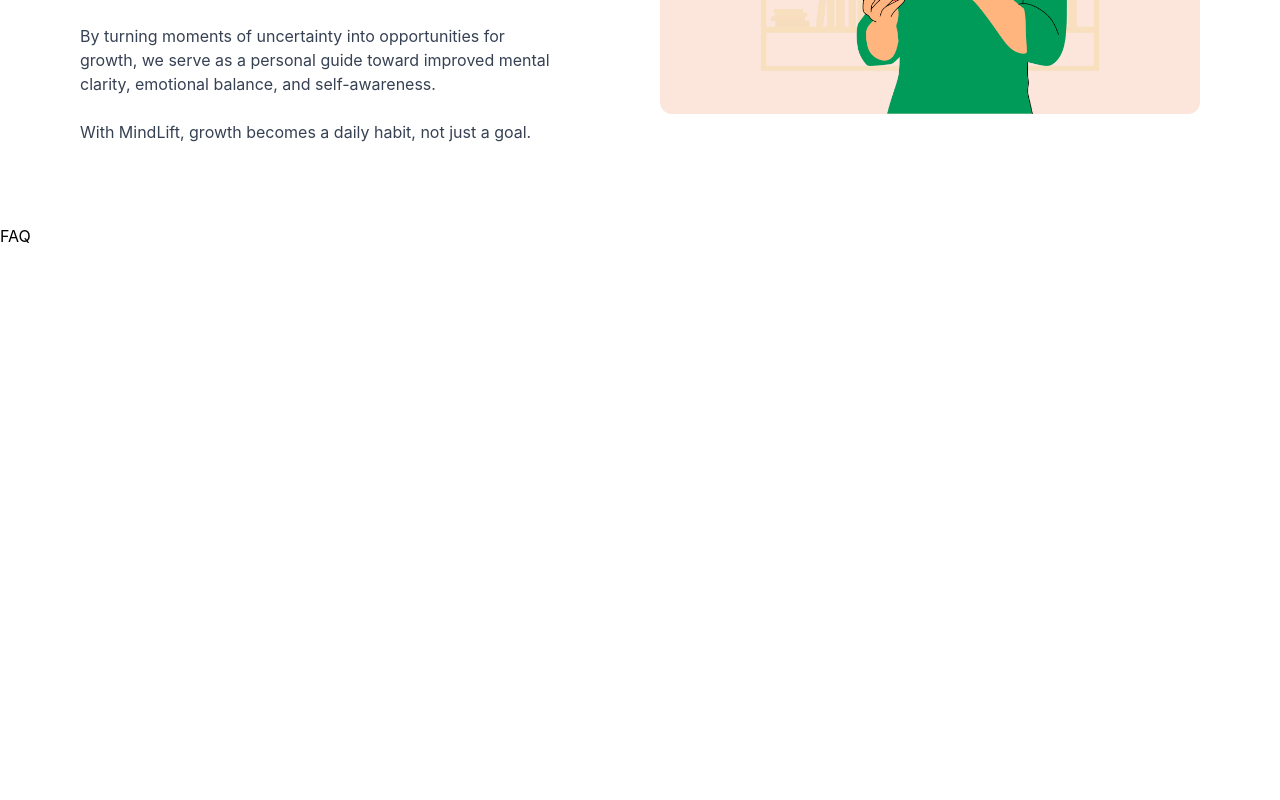
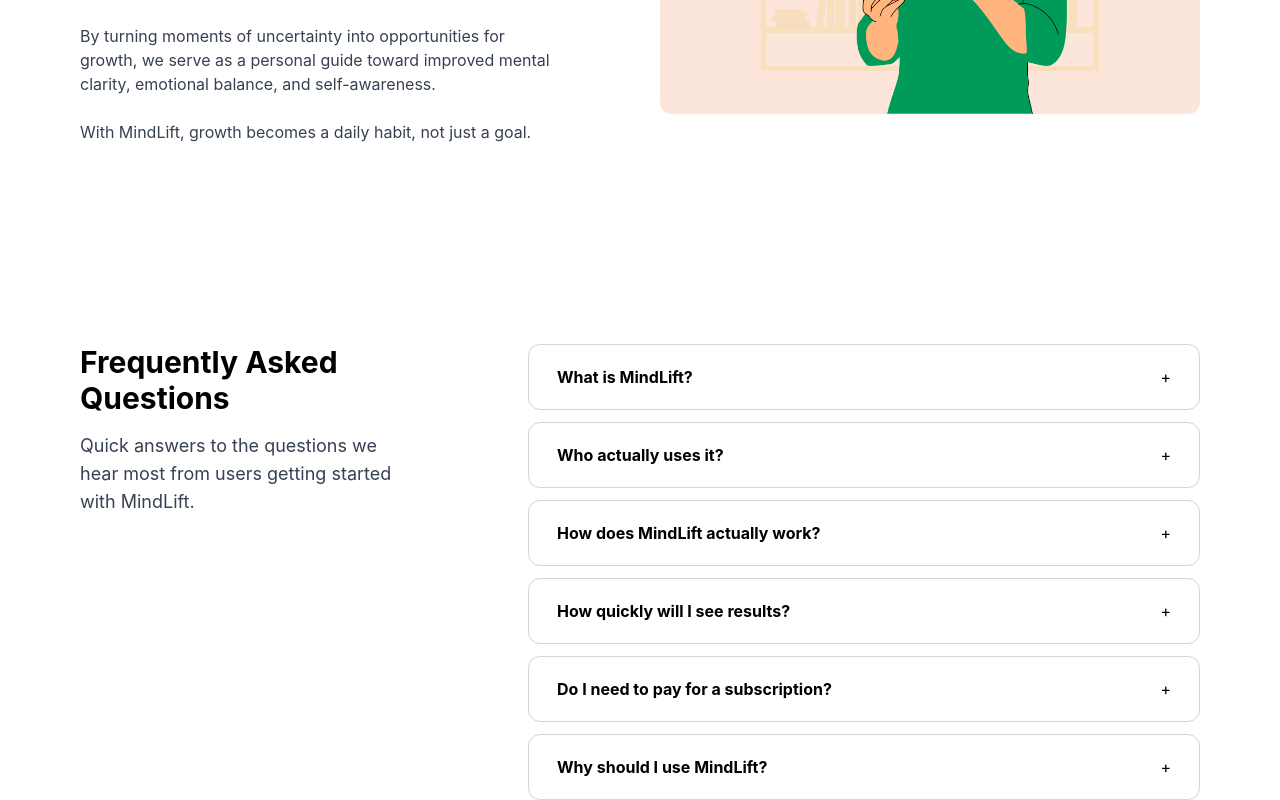
Before and after one commit to miachis/MindLift, a React (Vite) app: page / in a window 1280 px wide. Shown: the part 2268-3068 px from the top of the page. Before the commit the page ends 2516 px from the top, so only its background shows below. Built offline with nearby package versions, Linux system fonts and the light colour scheme.

Commit message:
faq and its responsiveness done

```diff
--- a/src/components/About.jsx
+++ b/src/components/About.jsx
@@ -2,7 +2,7 @@ function About() {
   return (
     <section className="flex flex-col items-center" id="about">
       <div>
-        <div className="flex pt-20 px-15 lg:px-30 gap-10 items-center w-full flex-col lg:flex-row">
+        <div className="flex pt-20 px-7 lg:px-30 gap-10 items-center w-full flex-col lg:flex-row">
           {/* for large screens */}
           <div className="w-[50%] hidden lg:block">
             <img
@@ -114,15 +114,15 @@ function About() {
         </div>
       </div>
 
-      <div className="flex p-20 flex-col lg:flex-row gap-10">
+      <div className="flex pt-20 px-7 lg:p-20 flex-col lg:flex-row gap-10">
         <div className="lg:w-[50%]">
           <div className="mb-8">
-            <h1 className="text-3xl font-serif font-bold max-lg:text-center">
+            <h1 className="text-3xl font-serif font-bold">
               The Story Behind MindLift
             </h1>
           </div>
           <div className="max-w-120">
-            <p className="text-md text-gray-700">
+            <div className="text-md text-gray-700">
               MindLift does exactly what it says, it lifts one's mind. <br />
               <p className="pt-3">
                 MindLift is a thoughtfully designed platform dedicated to
@@ -146,7 +146,7 @@ function About() {
               <p>
                 With MindLift, growth becomes a daily habit, not just a goal.
               </p>
-            </p>
+            </div>
           </div>
         </div>
 
--- /dev/null
+++ b/src/components/Contact.jsx
@@ -0,0 +1,5 @@
+function Contact() {
+  return <section></section>;
+}
+
+export default Contact;
--- a/src/components/DropDownNavbar.jsx
+++ b/src/components/DropDownNavbar.jsx
@@ -6,7 +6,7 @@ function DropDownNavbar() {
           <a href="#about">About</a>
         </div>
         <div className="border-b border-gray-300 font-medium text-md py-4">
-          <a href="#">FAQ</a>
+          <a href="#faq">FAQ</a>
         </div>
         <div className="border-b border-gray-300 font-medium text-md py-4">
           <a href="#">Contact</a>
--- a/src/components/FAQ.jsx
+++ b/src/components/FAQ.jsx
@@ -1,7 +1,159 @@
+import { useState } from "react";
+
 function FAQ() {
+  const [firstOpen, setFirstOpen] = useState(false);
+  const [secondOpen, setSecondOpen] = useState(false);
+  const [thirdOpen, setThirdOpen] = useState(false);
+  const [fourthOpen, setFourthOpen] = useState(false);
+  const [fifthOpen, setFifthOpen] = useState(false);
+  const [lastOpen, setLastOpen] = useState(false);
+
   return (
-    <section>
-      <h1>FAQ</h1>
+    <section
+      className="flex justify-center space-y-20 lg:gap-30 px-7 lg:px-20 items-start pt-30 flex-col lg:flex-row"
+      id="faq"
+    >
+      <div>
+        <h1 className="text-3xl font-bold">Frequently Asked Questions</h1>
+        <div>
+          <p className="text-lg text-gray-700 pt-4">
+            Quick answers to the questions we hear most from users getting
+            started with MindLift.
+          </p>
+        </div>
+      </div>
+      <div className="w-full">
+        <ul className="flex flex-col gap-3">
+          <li className="border border-gray-300 px-6 py-5 lg:px-7 lg:py-5 rounded-xl w-full lg:w-2xl">
+            <div>
+              <button
+                className="flex w-full justify-between cursor-pointer"
+                onClick={() => setFirstOpen(!firstOpen)}
+              >
+                <p className="text-md font-bold">What is MindLift?</p>
+                <p>+</p>
+              </button>
+            </div>
+            {firstOpen && (
+              <div className="w-full">
+                <p className="text-md text-gray-700 pt-3 pb-2 w-full">
+                  MindLift is your mind's personal buddy. It turns your daily
+                  difficulties into an opportunity for you to grow mentally and
+                  physically as a human made. It is a personalized assistant
+                  that helps with decision making that tends to throw one's mind
+                  off balance.
+                </p>
+              </div>
+            )}
+          </li>
+          <li className="border border-gray-300 px-7 py-5 rounded-xl w-full lg:w-2xl">
+            <div>
+              <button
+                className="flex w-full justify-between cursor-pointer"
+                onClick={() => setSecondOpen(!secondOpen)}
+              >
+                <p className="text-md font-bold">Who actually uses it?</p>
+                <p>+</p>
+              </button>
+            </div>
+            {secondOpen && (
+              <div>
+                <p className="text-md text-gray-700 pt-3 pb-2">
+                  Absolutely anyone can signup or create an account and use
+                  MindLift today. There are no restrictions to different kinds
+                  of individuals.
+                </p>
+              </div>
+            )}
+          </li>
+          <li className="border border-gray-300 px-7 py-5 rounded-xl w-full lg:w-2xl">
+            <div>
+              <button
+                className="flex w-full justify-between cursor-pointer"
+                onClick={() => setThirdOpen(!thirdOpen)}
+              >
+                <p className="text-md font-bold">
+                  How does MindLift actually work?
+                </p>
+                <p>+</p>
+              </button>
+            </div>
+            {thirdOpen && (
+              <div>
+                <p className="text-md text-gray-700 pt-3 pb-2">
+                  MindLift requires you, a user, to give it some challenges or
+                  bottlenecks you faced during the day and how you reacted or
+                  responded to those challenges, it then generates a
+                  personalized feedback or recommendation in which you can apply
+                  to similar challenges that you may face in the future.
+                </p>
+              </div>
+            )}
+          </li>
+          <li className="border border-gray-300 px-7 py-5 rounded-xl w-full lg:w-2xl">
+            <div>
+              <button
+                className="flex w-full justify-between cursor-pointer"
+                onClick={() => setFourthOpen(!fourthOpen)}
+              >
+                <p className="text-md font-bold">
+                  How quickly will I see results?
+                </p>
+                <p>+</p>
+              </button>
+            </div>
+            {fourthOpen && (
+              <div>
+                <p className="text-md text-gray-700 pt-3 pb-2">
+                  You can decide to view results daily as you feed your
+                  challenges into MindLift or you can save the results for the
+                  end of the week.
+                </p>
+              </div>
+            )}
+          </li>
+          <li className="border border-gray-300 px-7 py-5 rounded-xl w-full lg:w-2xl">
+            <div>
+              <button
+                className="flex w-full justify-between cursor-pointer"
+                onClick={() => setFifthOpen(!fifthOpen)}
+              >
+                <p className="text-md font-bold">
+                  Do I need to pay for a subscription?
+                </p>
+                <p>+</p>
+              </button>
+            </div>
+            {fifthOpen && (
+              <div>
+                <p className="text-md text-gray-700 pt-3 pb-2">
+                  Nope. MindLift is 100% free.
+                </p>
+              </div>
+            )}
+          </li>
+          <li className="border border-gray-300 px-7 py-5 rounded-xl w-full lg:w-2xl">
+            <div>
+              <button
+                className="flex w-full justify-between cursor-pointer"
+                onClick={() => setLastOpen(!lastOpen)}
+              >
+                <p className="text-md font-bold">Why should I use MindLift?</p>
+                <p>+</p>
+              </button>
+            </div>
+            {lastOpen && (
+              <div>
+                <p className="text-md text-gray-700 pt-3 pb-2">
+                  Think of MindLift as your personal therapist, only that it
+                  costs less and is always available. All you need do is create
+                  an account and start conversing.
+                </p>
+              </div>
+            )}
+          </li>
+        </ul>
+      </div>
     </section>
   );
 }
--- a/src/components/Navbar.jsx
+++ b/src/components/Navbar.jsx
@@ -17,20 +17,20 @@ function Navbar() {
             <a href="#about" className="hidden lg:block font-medium text-md">
               About
             </a>
-            <a href="#" className="hidden lg:block font-medium text-md">
+            <a href="#faq" className="hidden lg:block font-medium text-md">
               FAQ
             </a>
             <a href="#" className="hidden lg:block font-medium text-md">
               Contact
             </a>
             <button
-              class="cursor-pointer lg:hidden flex items-center justify-center w-10 h-10 rounded-full"
+              className="cursor-pointer lg:hidden flex items-center justify-center w-10 h-10 rounded-full"
               onClick={() => setOpen(!open)}
             >
-              <div class="w-5 h-5 flex flex-col justify-center items-center space-y-1">
-                <span class="block w-5 h-0.5 bg-black"></span>
-                <span class="block w-5 h-0.5 bg-black"></span>
-                <span class="block w-5 h-0.5 bg-black"></span>
+              <div className="w-5 h-5 flex flex-col justify-center items-center space-y-1">
+                <span className="block w-5 h-0.5 bg-black"></span>
+                <span className="block w-5 h-0.5 bg-black"></span>
+                <span className="block w-5 h-0.5 bg-black"></span>
               </div>
             </button>
           </nav>
--- a/src/pages/App.jsx
+++ b/src/pages/App.jsx
@@ -4,6 +4,7 @@ import "../index.css";
 import About from "../components/About";
 import DropDownNavbar from "../components/DropDownNavbar";
 import FAQ from "../components/FAQ";
+import Contact from "../components/Contact";
 
 function App() {
   return (
@@ -12,6 +13,7 @@ function App() {
       <Header />
       <About />
       <FAQ />
+      <Contact />
     </>
   );
 }
```
